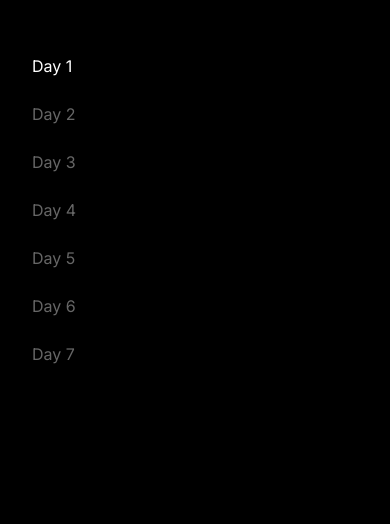
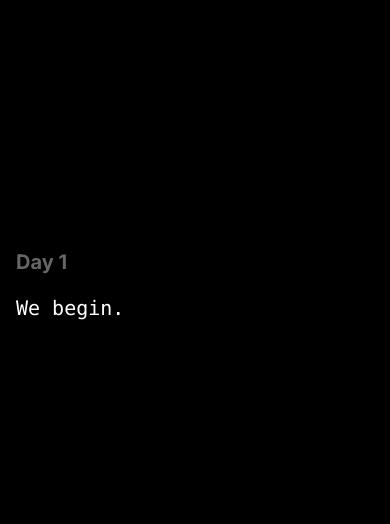
Before and after one commit to post-meta/seventhday, a Next.js app: page / in a window 390 px wide. Shown: the part 1860-2384 px from the top of the page. Built offline with nearby package versions, Linux system fonts and the light colour scheme.

Commit message:
Fix mobile layout for Process section
- Hide left day numbers column on mobile (md:hidden)
- Show day number above text on mobile only
- Day number appears as small label before each text block
- Desktop layout unchanged (two columns)
- Better clarity on mobile devices

```diff
--- a/app/components/ProcessSection.tsx
+++ b/app/components/ProcessSection.tsx
@@ -19,23 +19,20 @@ export default function ProcessSection() {
     const [activeStep, setActiveStep] = useState(0);
 
     return (
-        <section className="relative flex w-full flex-col bg-black md:flex-row">
-            {/* Left Column: Simple Day List */}
-            <div className="flex h-screen w-full flex-col justify-center bg-black px-8 md:sticky md:top-0 md:w-[40%] md:pl-16">
-                <div className="flex flex-col gap-6">
+        <section className="relative flex w-full bg-black px-4 py-16 md:flex-row md:px-8 lg:py-24">
+            {/* Left Column: Day Numbers (Desktop Only) */}
+            <div className="sticky top-24 hidden h-screen w-[20%] md:block">
+                <div className="flex h-full flex-col justify-center space-y-8">
                     {steps.map((step, index) => (
                         <motion.div
-                            key={index}
+                            key={step.id}
+                            initial={{ opacity: 0.3 }}
                             animate={{
-                                opacity: activeStep === index ? 1 : 0.4,
+                                opacity: activeStep === index ? 1 : 0.3,
+                                scale: activeStep === index ? 1.1 : 1,
                             }}
-                            transition={{ duration: 0.5 }}
-                            className="cursor-pointer font-sans text-base text-white md:text-lg"
-                            onClick={() => {
-                                document
-                                    .getElementById(`day-${index + 1}`)
-                                    ?.scrollIntoView({ behavior: "smooth" });
-                            }}
+                            transition={{ duration: 0.3 }}
+                            className="font-display text-2xl font-bold leading-tight tracking-tighter text-transparent bg-clip-text bg-gradient-to-b from-white to-white/40"
                         >
                             {step.day}
                         </motion.div>
@@ -48,8 +45,7 @@ export default function ProcessSection() {
                 {steps.map((step, index) => (
                     <motion.div
                         key={step.id}
-                        id={`day-${index + 1}`}
-                        className="flex min-h-screen items-center justify-start"
+                        className="flex min-h-screen flex-col items-start justify-center"
                         initial={{ opacity: 0 }}
                         whileInView={{
                             opacity: 1,
@@ -70,6 +66,13 @@ export default function ProcessSection() {
                         }}
                         onViewportEnter={() => setActiveStep(index)}
                     >
+                        {/* Day number - Mobile Only */}
+                        {step.day && (
+                            <p className="mb-4 font-display text-xl font-bold text-white/40 md:hidden">
+                                {step.day}
+                            </p>
+                        )}
+
                         <p className="font-mono text-xl leading-relaxed text-white md:text-2xl lg:text-3xl">
                             {step.text}
                         </p>
```
